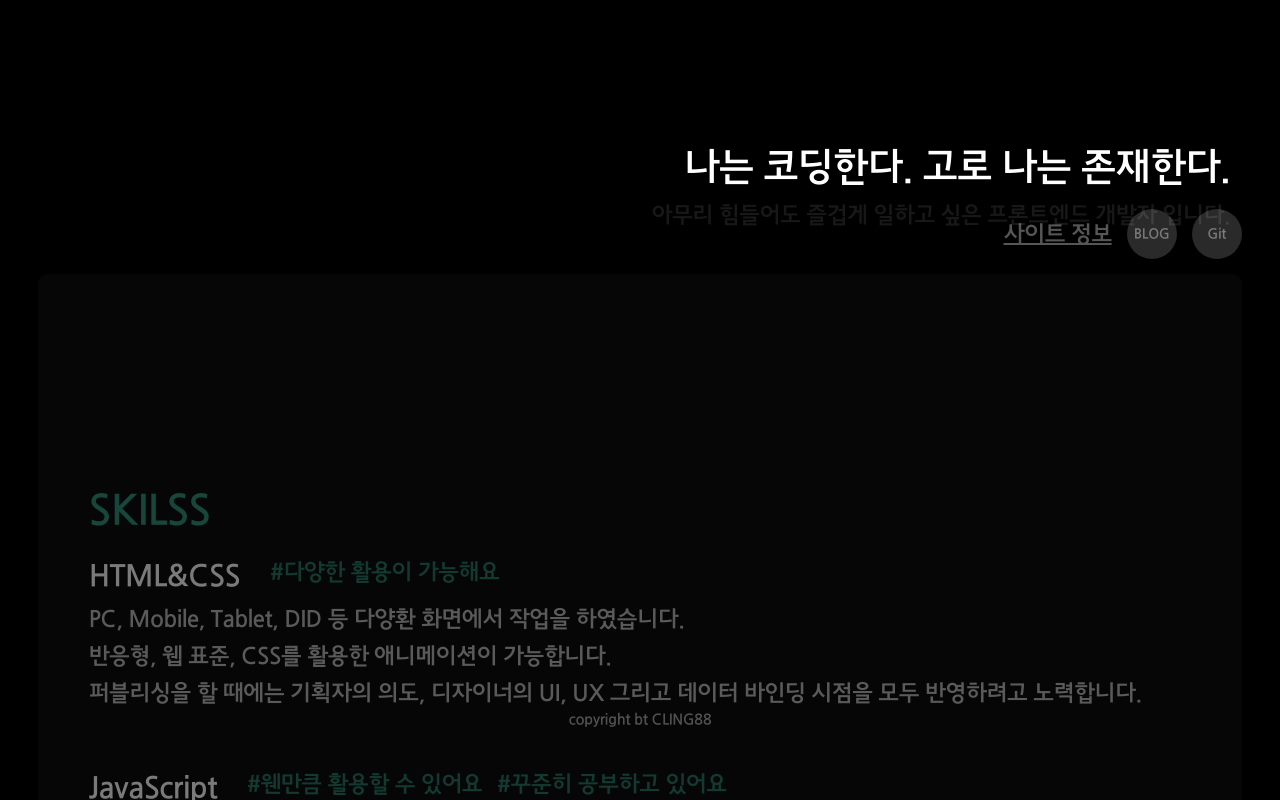
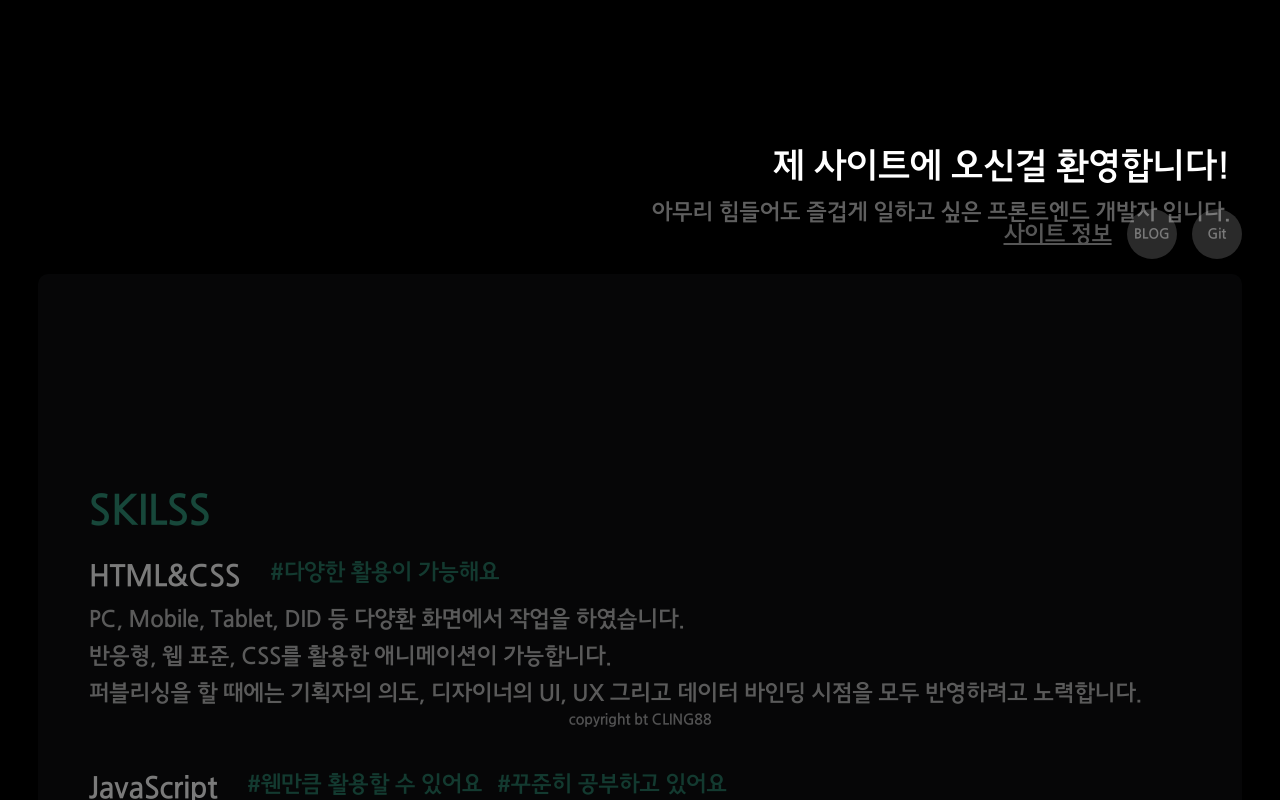
Before and after one commit to cling88/my-onepage-site, a React (Create React App) app: page / in a window 1280 px wide. Built offline with nearby package versions, Linux system fonts and the light colour scheme; a web font is replaced by a local one.

Commit message:
msg 수정

```diff
--- a/src/components/MainText.js
+++ b/src/components/MainText.js
@@ -6,7 +6,7 @@ import gsap from 'gsap'
 
 const MainText = () => {
 
-    const txt = '나는 코딩한다. 고로 나는 존재한다.';
+    const txt = '제 사이트에 오신걸 환영합니다!';
     const [Text, setText] = useState('');
     const [Count, setCount] = useState(0);
 
```
